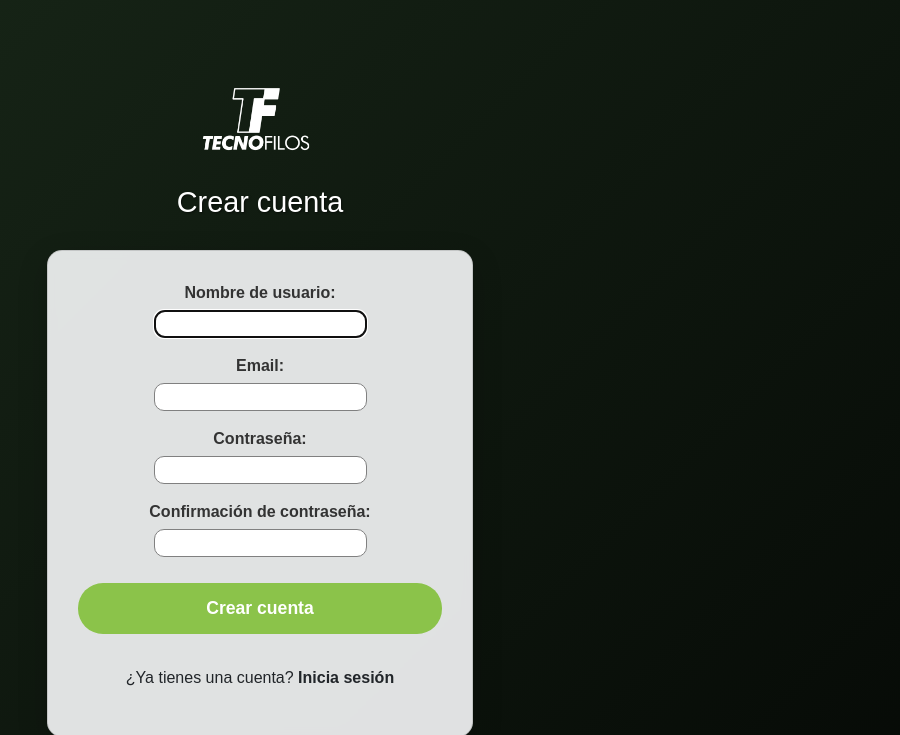
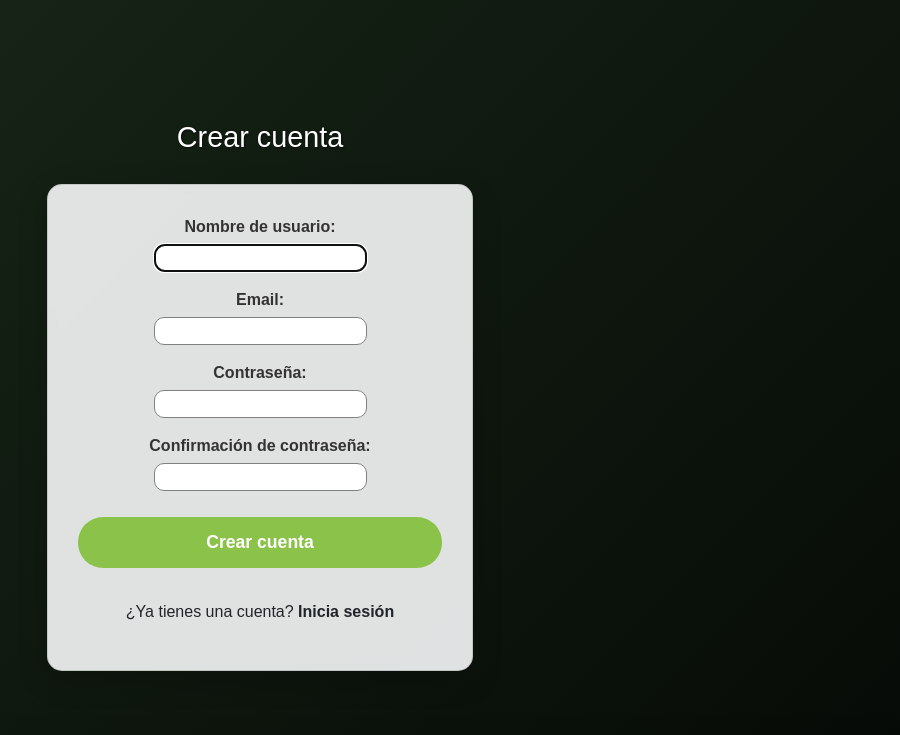
Before and after one commit to anabelaMaciel/proyecto-final-info, a Django app: page /register/ in a window 1280 px wide. Shown: the part 85-820 px from the top of the page, without its empty margins (380-1280 px from the left). Run offline with Django 5.2, Linux system fonts and the light colour scheme; grey boxes are pictures that could not be loaded.

Commit message:
Quite el logo de tecnofilos en login y register

```diff
--- a/templates/blog/login.html
+++ b/templates/blog/login.html
@@ -80,9 +80,6 @@
 
 <div class="main-content">
     <div class="container">
-        <a href="/">
-            <img class="mt-3" src="{% static 'blog/images/Logo_TF_blanco.png' %}" alt="Logo de X TECH" width="130" height="auto">
-        </a>
         <br></br>
         <div class="title">Iniciar sesión</div>
         <div class="card mx-auto">
--- a/templates/blog/register.html
+++ b/templates/blog/register.html
@@ -130,9 +130,6 @@
 
 <div class="register main-content">
     <div class="container">
-        <a href="/">
-            <img class="mt-3" src="{% static 'blog/images/Logo_TF_blanco.png' %}" alt="Logo de X TECH" width="130" height="auto">
-        </a>
         <br></br>
         <div class="title">Crear cuenta</div>
         <div class="card">
```
